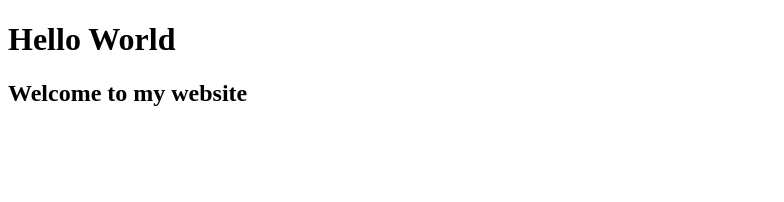
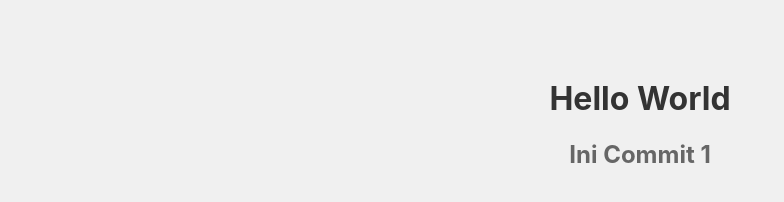
Before and after one commit to rafaaulias/latweb, a plain HTML site: page index.html in a window 1280 px wide. Shown: the whole page, without its empty margins (0-784 px from the left). Drawn offline with Linux system fonts and the light colour scheme.

Commit message:
menambahkan file style.css

```diff
--- a/index.html
+++ b/index.html
@@ -4,9 +4,24 @@
 	<meta charset="UTF-8">
 	<meta name="viewport" content="width=device-width, initial-scale=1.0">
 	<title>Hello World</title>
+	<link rel="stylesheet" href="style.css">
+	<!-- <style>
+		body {
+			font-family: Arial, sans-serif;
+			background-color: #f0f0f0;
+			text-align: center;
+			padding: 50px;
+		}
+		h1 {
+			color: #333;
+		}
+		h2 {
+			color: #666;
+		}
+	</style> -->
 </head>
 <body>
 	<h1>Hello World</h1>
-	<h2>Welcome to my website</h2>
+	<h2>Ini Commit 1</h2>
 </body>
 </html>
--- /dev/null
+++ b/style.css
@@ -0,0 +1,12 @@
+body {
+	font-family: Inter, sans-serif;
+	background-color: #f0f0f0;
+	text-align: center;
+	padding: 50px;
+}
+h1 {
+	color: #333;
+}
+h2 {
+	color: #666;
+}
```
